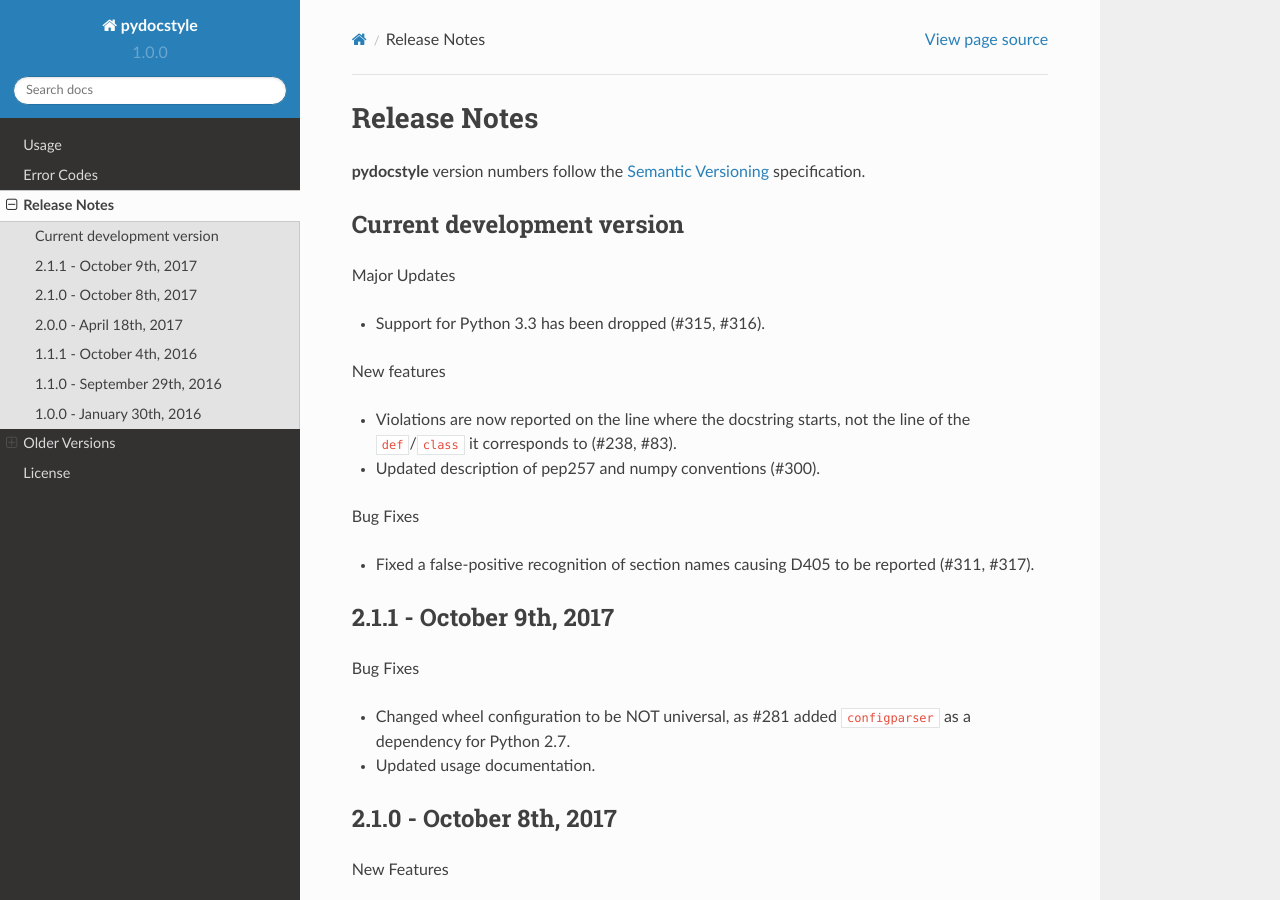
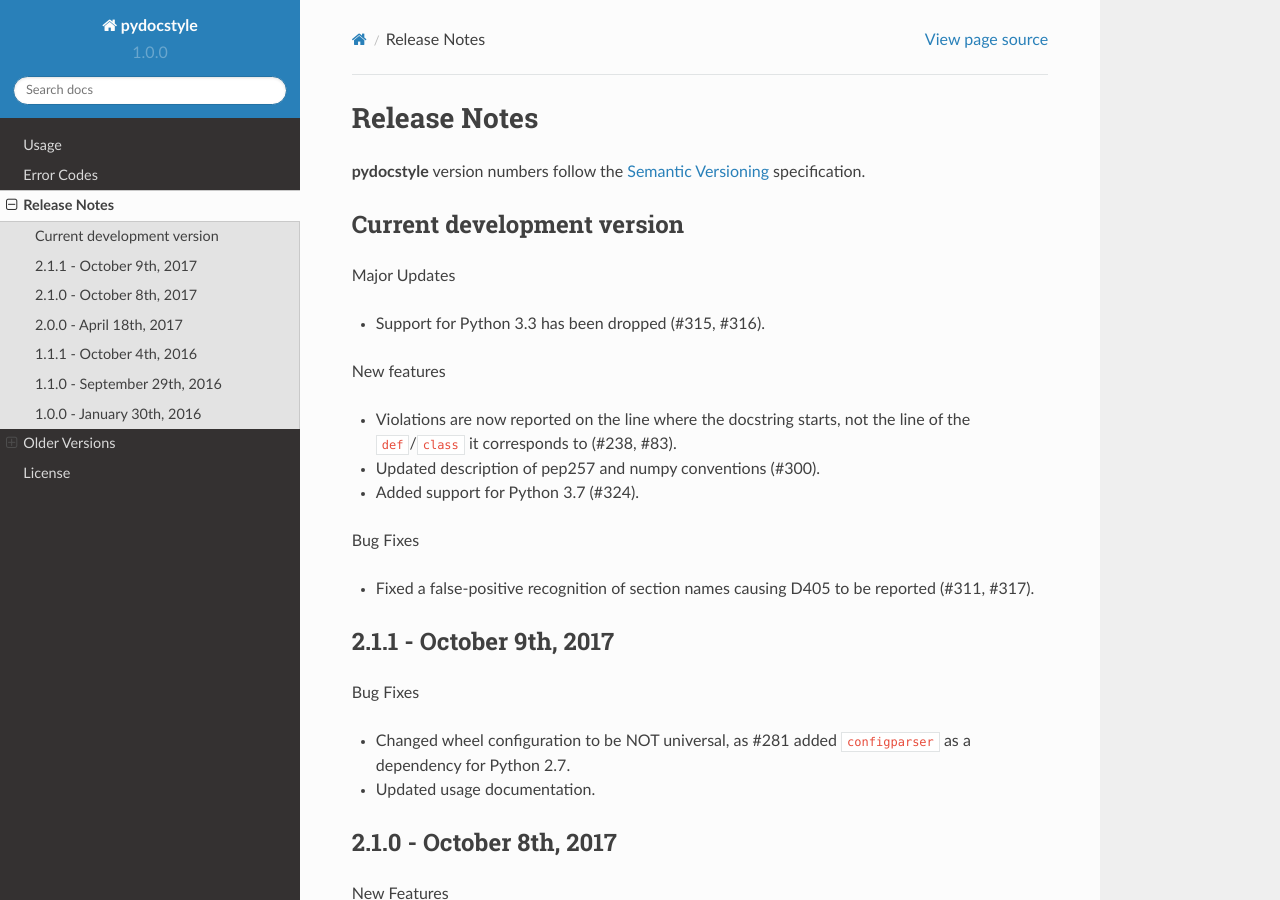
Before and after one commit to PyCQA/pydocstyle, a Sphinx documentation site: the page built from docs/release_notes.rst, in a window 1280 px wide and 900 px high. Built offline with Sphinx 7.4.7 and the Read the Docs theme 2.0.0, drawn with Linux system fonts in a browser that asks for light colours; the version number is read from the project's files by our own code.

Commit message:
Add support for python 3.7 (#324)
* Add support for python 3.7

* Import Set from collections.abc instead of collections

Importing abstract base classes from collections is deprecated since
Python 3.7, see https://bugs.python.org/issue25988.

```diff
--- a/README.rst
+++ b/README.rst
@@ -25,7 +25,7 @@
 `PEP 257 <http://www.python.org/dev/peps/pep-0257/>`_ out of the box, but it
 should not be considered a reference implementation.
 
-**pydocstyle** supports Python 2.7, 3.4, 3.5, 3.6 and pypy.
+**pydocstyle** supports Python 2.7, 3.4, 3.5, 3.6, 3.7, and pypy.
 
 Quick Start
 -----------
--- a/docs/index.rst
+++ b/docs/index.rst
@@ -8,7 +8,7 @@
 `PEP 257 <http://www.python.org/dev/peps/pep-0257/>`_ out of the box, but it
 should not be considered a reference implementation.
 
-**pydocstyle** supports Python 2.7, 3.4, 3.5, 3.6 and pypy.
+**pydocstyle** supports Python 2.7, 3.4, 3.5, 3.6, 3.7, and pypy.
 
 
 .. include:: quickstart.rst
--- a/docs/release_notes.rst
+++ b/docs/release_notes.rst
@@ -16,6 +16,7 @@
 * Violations are now reported on the line where the docstring starts, not the
   line of the ``def``/``class`` it corresponds to (#238, #83).
 * Updated description of pep257 and numpy conventions (#300).
+* Added support for Python 3.7 (#324).
 
 Bug Fixes
 
--- a/setup.py
+++ b/setup.py
@@ -36,6 +36,7 @@
         'Programming Language :: Python :: 3.4',
         'Programming Language :: Python :: 3.5',
         'Programming Language :: Python :: 3.6',
+        'Programming Language :: Python :: 3.7',
         'Operating System :: OS Independent',
         'License :: OSI Approved :: MIT License',
     ],
```
Also changed, not shown: .appveyor.yml, .travis.yml, 2 other files.
